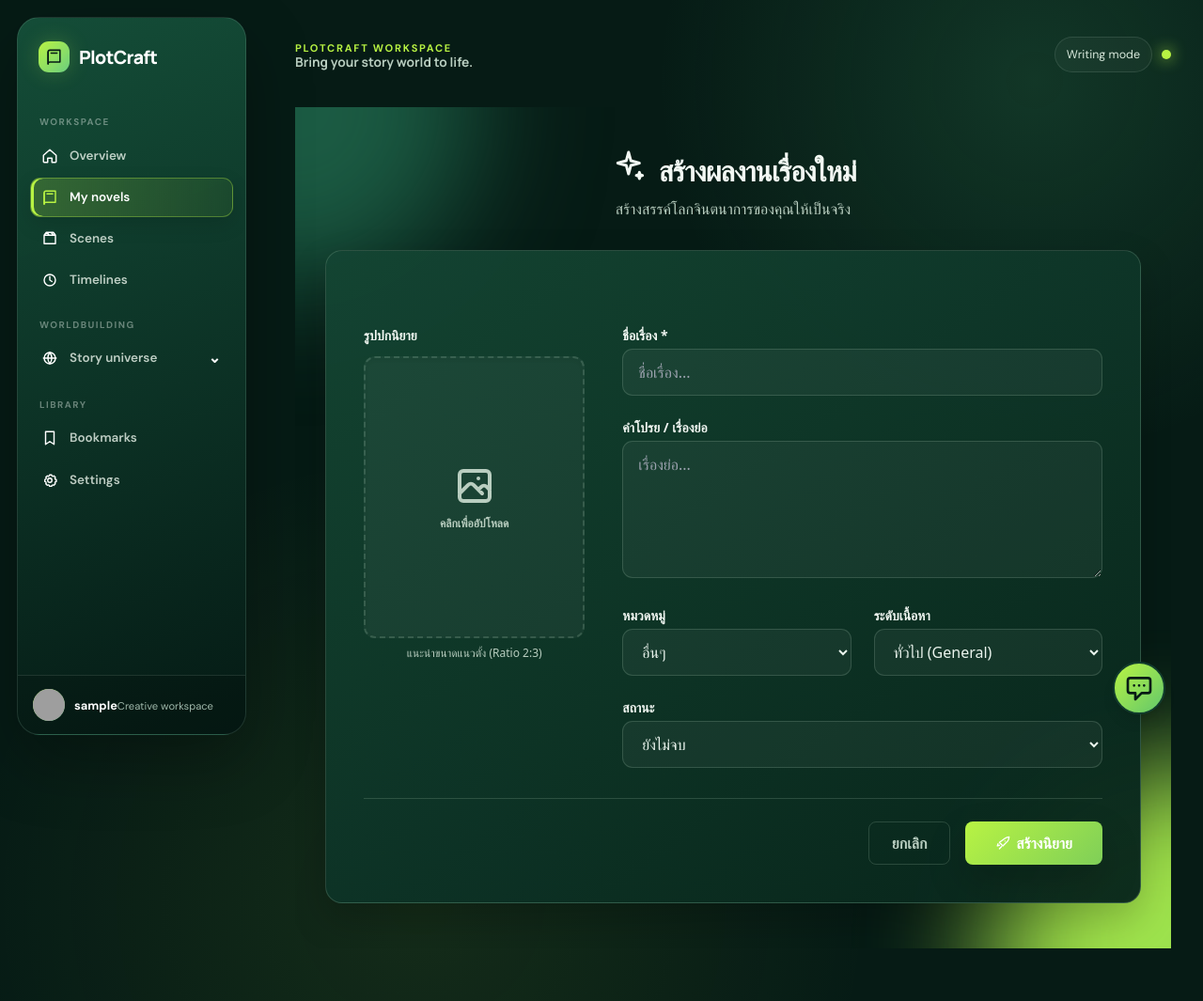
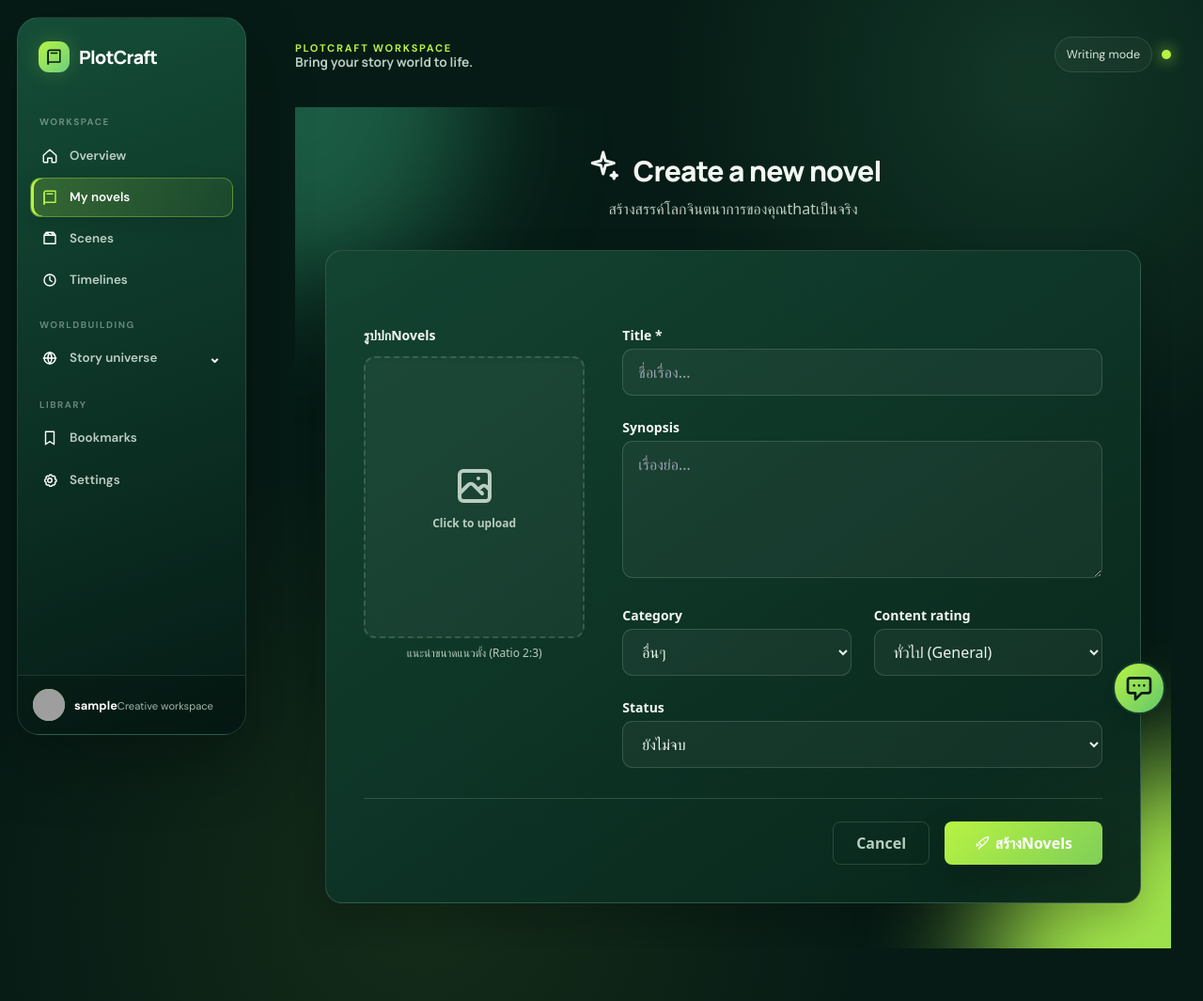
Before and after one commit to maythiya/plotcraft, a Django app: page /notes/create/ in a window 1280 px wide. Shown: the whole page at 94% size. Run offline with Django 5.2, Linux system fonts and the light colour scheme; the visitor is signed in with stand-in values (Sample User, id 1); some libraries are stand-ins or nearby versions; grey boxes are pictures that could not be loaded.

Commit message:
feat(i18n): translate interface copy to English

```diff
--- a/plotcraft/templates/notes/novel_create.html
+++ b/plotcraft/templates/notes/novel_create.html
@@ -1,5 +1,5 @@
 {% extends "base.html" %}
-{% block title %}{% if is_edit %}แก้ไข{% else %}สร้าง{% endif %}นิยาย | PlotCraft{% endblock %}
+{% block title %}{% if is_edit %}Edit{% else %}สร้าง{% endif %}Novels | PlotCraft{% endblock %}
 
 {% block content %}
 <script defer src="https://cdn.jsdelivr.net/npm/alpinejs@3.x.x/dist/cdn.min.js"></script>
@@ -22,9 +22,9 @@
         <div class="mb-8 text-center">
             <h2 class="text-3xl font-extrabold text-[#2F4F4F] tracking-tight flex items-center justify-center gap-3">
                 <span class="text-4xl animate-bounce"><svg aria-hidden="true" class="pc-icon" viewBox="0 0 24 24"><path d="m12 3 1.5 5.5L19 10l-5.5 1.5L12 17l-1.5-5.5L5 10l5.5-1.5zM19 16l.5 1.5L21 18l-1.5.5L19 20l-.5-1.5L17 18l1.5-.5z"/></svg></span>
-                {% if is_edit %}แก้ไขข้อมูลนิยาย{% else %}สร้างผลงานเรื่องใหม่{% endif %}
+                {% if is_edit %}Editข้อมูลNovels{% else %}Create a new novel{% endif %}
             </h2>
-            <p class="text-gray-500 mt-2">สร้างสรรค์โลกจินตนาการของคุณให้เป็นจริง</p>
+            <p class="text-gray-500 mt-2">สร้างสรรค์โลกจินตนาการของคุณthatเป็นจริง</p>
         </div>
 
         <div class="bg-white rounded-2xl shadow-xl overflow-hidden border border-gray-100 hover:shadow-2xl transition-shadow duration-500">
@@ -36,7 +36,7 @@
                 <div class="grid grid-cols-1 md:grid-cols-12 gap-10">
 
                     <div class="md:col-span-4 flex flex-col items-center">
-                        <label class="block text-sm font-bold text-gray-700 mb-3 self-start">รูปปกนิยาย</label>
+                        <label class="block text-sm font-bold text-gray-700 mb-3 self-start">รูปปกNovels</label>
 
                         <div class="relative w-full aspect-2/3 min-h-[300px] bg-gray-50 rounded-xl border-2 border-dashed border-gray-300 hover:border-[#DAA520] transition-colors duration-300 group cursor-pointer overflow-hidden shadow-inner dashed-border flex items-center justify-center">
 
@@ -47,7 +47,7 @@
                             <template x-if="!imagePreview">
                                 <div class="absolute inset-0 flex flex-col items-center justify-center text-gray-400 group-hover:text-[#DAA520] transition-colors z-10">
                                     <svg class="w-12 h-12 mb-2 group-hover:animate-pulse" fill="none" stroke="currentColor" viewBox="0 0 24 24"><path stroke-linecap="round" stroke-linejoin="round" stroke-width="2" d="M4 16l4.586-4.586a2 2 0 012.828 0L16 16m-2-2l1.586-1.586a2 2 0 012.828 0L20 14m-6-6h.01M6 20h12a2 2 0 002-2V6a2 2 0 00-2-2H6a2 2 0 00-2 2v12a2 2 0 002 2z"></path></svg>
-                                    <span class="text-xs font-bold">คลิกเพื่ออัปโหลด</span>
+                                    <span class="text-xs font-bold">Click to upload</span>
                                 </div>
                             </template>
 
@@ -59,28 +59,28 @@
 
                     <div class="md:col-span-8 space-y-6">
                         <div class="group">
-                            <label class="block text-sm font-bold text-gray-700 mb-1 group-focus-within:text-[#DAA520] transition-colors">ชื่อเรื่อง *</label>
+                            <label class="block text-sm font-bold text-gray-700 mb-1 group-focus-within:text-[#DAA520] transition-colors">Title *</label>
                             {{ form.title }}
                         </div>
 
                         <div class="group">
-                            <label class="block text-sm font-bold text-gray-700 mb-1 group-focus-within:text-[#DAA520] transition-colors">คำโปรย / เรื่องย่อ</label>
+                            <label class="block text-sm font-bold text-gray-700 mb-1 group-focus-within:text-[#DAA520] transition-colors">Synopsis</label>
                             {{ form.synopsis }}
                         </div>
 
                         <div class="grid grid-cols-2 gap-6">
                             <div class="group">
-                                <label class="block text-sm font-bold text-gray-700 mb-1 group-focus-within:text-[#DAA520] transition-colors">หมวดหมู่</label>
+                                <label class="block text-sm font-bold text-gray-700 mb-1 group-focus-within:text-[#DAA520] transition-colors">Category</label>
                                 {{ form.category }}
                             </div>
                             <div class="group">
-                                <label class="block text-sm font-bold text-gray-700 mb-1 group-focus-within:text-[#DAA520] transition-colors">ระดับเนื้อหา</label>
+                                <label class="block text-sm font-bold text-gray-700 mb-1 group-focus-within:text-[#DAA520] transition-colors">Content rating</label>
                                 {{ form.rating }}
                             </div>
                         </div>
 
                         <div class="group">
-                            <label class="block text-sm font-bold text-gray-700 mb-1 group-focus-within:text-[#DAA520] transition-colors">สถานะ</label>
+                            <label class="block text-sm font-bold text-gray-700 mb-1 group-focus-within:text-[#DAA520] transition-colors">Status</label>
                             {{ form.status }}
                         </div>
                     </div>
@@ -91,25 +91,25 @@
                     <div>
                         {% if form.instance.pk %}
                             <a href="{% url 'plotcraft:novel_delete' form.instance.pk %}"
-                               onclick="return confirm('คุณแน่ใจหรือไม่ว่าต้องการลบนิยายเรื่องนี้? หากลบแล้วตอนทั้งหมดที่มีก็จะถูกลบด้วยนะคะ!');"
+                               onclick="return confirm('คุณแน่ใจหรือไม่ว่าต้องการลบNovelsnovel(s)นี้? หากลบแล้วchaptersAllที่มีก็จะถูกลบด้วยนะคะ!');"
                                class="text-red-500 font-bold hover:text-red-700
                                      hover:bg-red-50 px-4 py-2.5 rounded-lg transition
                                      flex items-center gap-2">
                                 <svg xmlns="http://www.w3.org/2000/svg" class="h-5 w-5" fill="none" viewBox="0 0 24 24" stroke="currentColor">
                                     <path stroke-linecap="round" stroke-linejoin="round" stroke-width="2" d="M19 7l-.867 12.142A2 2 0 0116.138 21H7.862a2 2 0 01-1.995-1.858L5 7m5 4v6m4-6v6m1-10V4a1 1 0 00-1-1h-4a1 1 0 00-1 1v3M4 7h16" />
                                 </svg>
-                                ลบนิยาย
+                                ลบNovels
                             </a>
                         {% endif %}
                     </div>
 
                     <div class="flex gap-4">
-                        <!-- ยกเลิก -->
+                        <!-- Cancel -->
                         <a href="{% url 'plotcraft:novel_list' %}"
                            class="px-6 py-2.5 rounded-lg border border-gray-300
                                   text-gray-600 hover:bg-gray-50 hover:text-gray-800
                                   transition font-bold">
-                            ยกเลิก
+                            Cancel
                         </a>
 
                         <!-- ปุ่มหลัก -->
@@ -124,9 +124,9 @@
                                    focus:outline-none focus:ring-2 focus:ring-[#DAA520]/40">
 
                             {% if form.instance.pk %}
-                                <svg aria-hidden="true" class="pc-icon" viewBox="0 0 24 24"><path d="M5 3h12l3 3v15H4V4zM8 3v6h8V3M8 21v-7h8v7"/></svg> บันทึกการแก้ไข
+                                <svg aria-hidden="true" class="pc-icon" viewBox="0 0 24 24"><path d="M5 3h12l3 3v15H4V4zM8 3v6h8V3M8 21v-7h8v7"/></svg> SaveการEdit
                             {% else %}
-                                <svg aria-hidden="true" class="pc-icon" viewBox="0 0 24 24"><path d="M14 4c3-2 6-2 6-2s0 3-2 6l-7 7-5-5zM9 16l-3 3M6 14l-3 1 1-3M14 8h.01"/></svg> สร้างนิยาย
+                                <svg aria-hidden="true" class="pc-icon" viewBox="0 0 24 24"><path d="M14 4c3-2 6-2 6-2s0 3-2 6l-7 7-5-5zM9 16l-3 3M6 14l-3 1 1-3M14 8h.01"/></svg> สร้างNovels
                             {% endif %}
                         </button>
                     </div>
```
